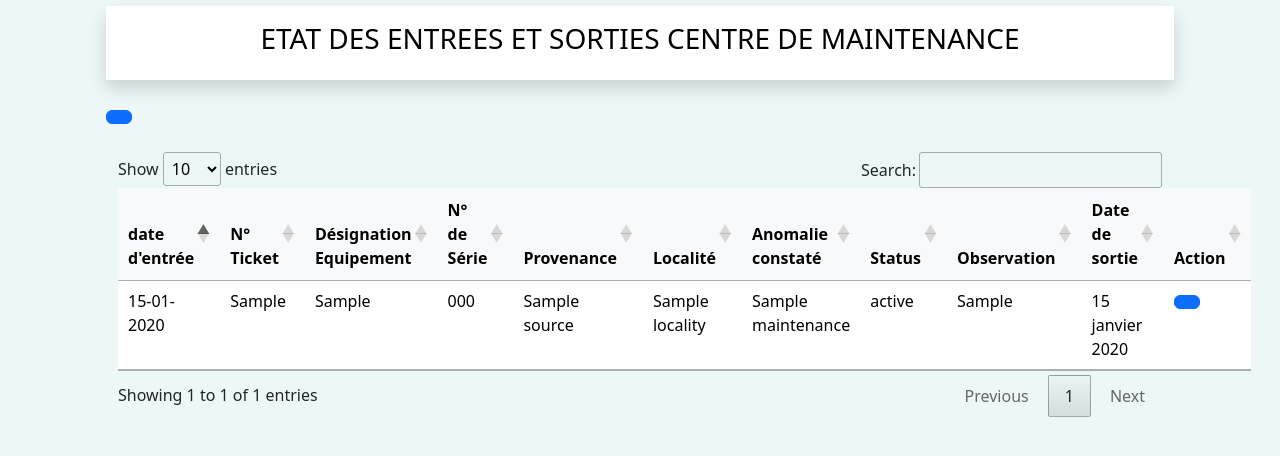
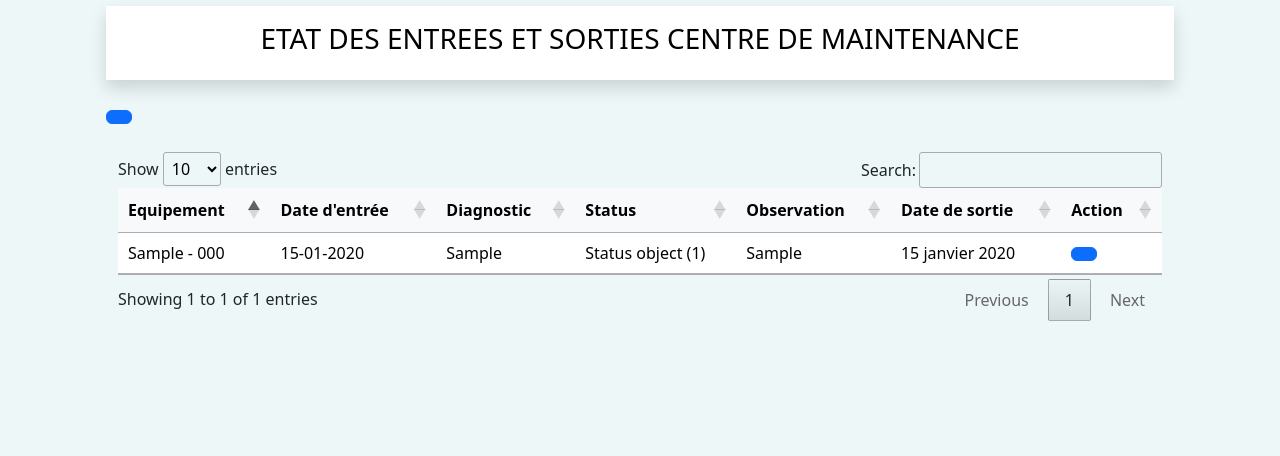
Before and after one commit to bugtronik/stg_labo, a Django app: page /maintenance/1/ in a window 1280 px wide. Shown: the part 194-650 px from the top of the page. Run offline with Django 5.2, Linux system fonts and the light colour scheme; tables that the repository leaves empty hold one stand-in row (values such as "Sample post"); some libraries are stand-ins or nearby versions.

Commit message:
update du model/template de maintenance

```diff
--- a/backend/maintenance/forms.py
+++ b/backend/maintenance/forms.py
@@ -5,21 +5,9 @@ from . import models
 class MaintenanceForm(forms.ModelForm):
     class Meta:
         model = models.Maintenance
-        fields = ['ticket' ,'designation','serialNumber', 'anomaly', 'status', 'observation', 'date_entree', 'date_sortie', 'source', 'locality',]
+        fields = ['diagnostic', 'observation', 'date_entree', 'date_sortie',]
         widgets = {
-            'ticket': TextInput(attrs={
-                'class': "form-control col-4",
-            }),
             'designation': TextInput(attrs={
-                'class': "form-control col-4",
-            }),
-            'serialNumber': TextInput(attrs={
-                'class': "form-control col-4",
-            }),
-            'anomaly': TextInput(attrs={
-                'class': "form-control col-4",
-            }),
-            'status': TextInput(attrs={
                 'class': "form-control col-4",
             }),
             'observation': TextInput(attrs={
--- a/backend/maintenance/templates/maintenance/maintenance.html
+++ b/backend/maintenance/templates/maintenance/maintenance.html
@@ -18,44 +18,33 @@
         <button type="button" class="btn-close" data-bs-dismiss="modal" aria-label="Close"></button>
         </div>
         <form class="row g-3" action="{% url 'maintenance' %}" method="post" autocomplete="off">
+			{% csrf_token %}
             <div class="modal-body">
 				<div class="col-md-12">
-                <label for="ticket">Ticket</label>
-                <input type="text"  class="form-control form-control-ms mb-3" name="ticket">
-                <label for="designation">Désignation Equipement</label>
+					<label for="hotline">Equipement</label>
+                        <select id="hotline" class="form-select" name="hotline">
+                        <option value=""></option>
+                        {% for hotline in hotlines %}
+							{% if hotline.isMaintenance == 'oui' %}
+                        	<option value="{{ hotline.id }}">{{ hotline.designation }} - {{ hotline.serialNumber }}</option>
+							{% endif %}
+                        {% endfor %}
+                    </select>
+					<label for="date_entree">Date d'entrée</label>
+					<input type="date"  class="form-control form-control-ms mb-3" name="date_entree">
+					<label for="designation">Diagnostic</label>
 					<input type="text"  class="form-control form-control-ms mb-3" name="designation">
-                <label for="serialNumber">N° de série</label>
-                <input type="text"  class="form-control form-control-ms mb-3" name="serialNumber">
-                <label for="anomaly">Anomalie</label>
-                <input type="text"  class="form-control form-control-ms mb-3" name="anomaly">
-                <label for="status">Travaux exécutés</label>
-                <input type="text"  class="form-control form-control-ms mb-3" name="status">
+					<label for="status">Travaux effectués</label>
+                    <select id="status" class="form-select" name="status">
+                        <option value=""></option>
+                        {% for statut in status %}
+                        	<option value="{{ statut.id }}">{{ statut.libelle }}</option>
+                        {% endfor %}
+                    </select>
 					<label for="observation">Observation</label>
 					<input type="text"  class="form-control form-control-ms mb-3" name="observation">
-                <label for="date_entree">Date d'entrée</label>
-                <input type="date"  class="form-control form-control-ms mb-3" name="date_entree">
 					<label for="date_sortie">Date de sortie</label>
 					<input type="date"  class="form-control form-control-ms mb-3" name="date_sortie">
-                <label for="source" class="form-label">Provenance</label>
-                <select id="source" class="form-select" name="source">
-                <option value=""></option>
-              {% for source in sources %}
-                <option  value="{{ source.id }}">{{ source.name }}</option>
-              {% endfor %}
-            </select>
-            </div>
-            <div class="col-md-6">
-              <label for="locality" class="form-label">Localité</label>
-              <select id="locality" class="form-select" name="locality">
-                <option value=""></option>
-              {% for locality in localities %}
-                <option  value="{{ locality.id }}">{{ locality.name }}</option>
-              {% endfor %}
-            </select>
-            </div>
-            <div  class="row g-3">
-                {% csrf_token %}
-
 				</div>
             </div>
             <div class="col-12 modal-footer">
@@ -81,13 +70,9 @@
   <table class="table" id="myTable">
     <thead class="table-light">
       <tr>
-          <th scope="col">date d'entrée</th>
-          <th scope="col">N° Ticket</th>
-          <th scope="col">Désignation Equipement</th>
-          <th scope="col">N° de Série</th>
-          <th scope="col">Provenance</th>
-          <th scope="col">Localité</th>
-          <th scope="col">Anomalie constaté</th>
+		<th scope="col">Equipement</th>
+        <th scope="col">Date d'entrée</th>
+		<th scope="col">Diagnostic</th>
         <th scope="col">Status</th>
         <th scope="col">Observation</th>
         <th scope="col">Date de sortie</th>
@@ -97,13 +82,9 @@
   <tbody class="table-group-divider">
       {% for maintenance in maintenances %}
       <tr>
+		<td>{{ maintenance.hotline.designation }} - {{ maintenance.hotline.serialNumber }}</td>
         <td>{{ maintenance.date_entree|date:'d-m-Y' }}</td>
-          <td>{{ maintenance.ticket }}</td>
-          <td>{{ maintenance.designation }}</td>
-          <td>{{ maintenance.serialNumber }}</td>
-          <td>{{ maintenance.source.name }}</td>
-          <td>{{ maintenance.locality.name }}</td>
-          <td>{{ maintenance.anomaly }}</td>
+        <td>{{ maintenance.diagnostic }}</td>
         <td>{{ maintenance.status }}</td>
         <td>{{ maintenance.observation }}</td>
         <td>{{ maintenance.date_sortie }}</td>
@@ -121,35 +102,29 @@
                     <form action="{% url 'maintenance-update' maintenance.id %}"  method="post" autocomplete="off">
                         <div class="modal-body ">
                         {% csrf_token %}
-                        <label for="ticket">Ticket</label>
-                        <input type="text"  class="form-control form-control-ms mb-3"  value="{{ maintenance.ticket}}" name="ticket">
-                        <label for="designation">Désignation</label>
-                        <input type="text"  class="form-control form-control-ms mb-3"  value="{{ maintenance.designation}}" name="designation">
-                        <label for="serialNumber">N° de série</label>
-                        <input type="text"  class="form-control form-control-ms mb-3"  value="{{ maintenance.serialNumber}}" name="serialNumber">
-                        <label for="anomaly">Anomalie constatée</label>
-                        <input type="text"  class="form-control form-control-ms mb-3"  value="{{ maintenance.anomaly}}" name="anomaly">
+						<label for="hotline">Equipement</label>
+                        <select id="hotline" class="form-select" name="hotline">
+                        <option value="{{ maintenance.status.id }}">{{ maintenance.hotline.designation }} - {{ maintenance.hotline.serialNumber }}</option>
+                          {% for status in statuts %}
+                            <option value="{{ status.id }}">{{ status.libelle }}</option>
+                          {% endfor %}
+                        </select>
+						<label for="date_entree">Date d'entrée</label>
+                        <input type="date"  class="form-control form-control-ms mb-3"  value="{{ maintenance.date_entree}}" name="date_entree">
+                        <label for="diagnostic">Diagnostic</label>
+                        <input type="text"  class="form-control form-control-ms mb-3"  value="{{ maintenance.diagnostic}}" name="diagnostic">
                         <label for="status">Travaux exécutés</label>
                         <input type="text"  class="form-control form-control-ms mb-3"  value="{{ maintenance.status}}" name="status">
                         <label for="observation">Observation</label>
                         <input type="text"  class="form-control form-control-ms mb-3"  value="{{ maintenance.observation}}" name="observation">
-                        <label for="source">Provenance</label>
-                        <select id="source" class="form-select" name="source">
-                        <option value="{{ maintenance.source.id }}">{{ maintenance.source.name }}</option>
-                          {% for source in sources %}
-                            <option value="{{ source.id }}">{{ source.name }}</option>
-                          {% endfor %}
-                        </select>
-                        <label for="locality">Localité</label>
-                        <select id="locality" class="form-select" name="locality">
-                        <option value="{{ maintenance.locality.id }}">{{ maintenance.locality.name }}</option>
-                          {% for locality in localities %}
-                            <option value="{{ locality.id }}">{{ locality.name }}</option>
+                        <label for="status">Travaux effectués</label>
+                        <select id="status" class="form-select" name="status">
+                        <option value="{{ maintenance.status.id }}">{{ maintenance.status.libelle }}</option>
+                          {% for status in statuts %}
+                            <option value="{{ status.id }}">{{ status.libelle }}</option>
                           {% endfor %}
                         </select>
                         </div>
-                        <label for="date_entree">Date d'entrée</label>
-                        <input type="date"  class="form-control form-control-ms mb-3"  value="{{ maintenance.date_entree}}" name="date_entree">
                         <label for="date_sortie">Date de sortie</label>
                         <input type="date"  class="form-control form-control-ms mb-3"  value="{{ maintenance.date_sortie}}" name="date_sortie">
                         <div class="modal-footer">
--- a/backend/maintenance/views.py
+++ b/backend/maintenance/views.py
@@ -1,4 +1,4 @@
-from django.shortcuts import render, redirect
+from django.shortcuts import render
 from django.contrib.auth.decorators import login_required
 from . import forms
 from . import models
@@ -8,8 +8,8 @@ from maintenance.forms import MaintenanceForm
 def maintenance(request):
 
     maintenances = models.Maintenance.objects.all()
-    sources = models.Source.objects.all()
-    localities = models.Locality.objects.all()
+    statuts = models.Status.objects.all()
+    hotlines = models.Hotline.objects.all()
     save_data = ''
 
 
@@ -19,11 +19,11 @@ def maintenance(request):
             maintenance_form = form.save(commit=False)
             maintenance_form.user = request.user
             # on récupère la source, la localité avec leur id
-            source = models.Source.objects.get(id=request.POST.get('source'))
-            locality = models.Locality.objects.get(id=request.POST.get('locality'))
+            status = models.Status.objects.get(id=request.POST.get('source'))
+            hotline = models.Hotline.objects.get(id=request.POST.get('locality'))
 
-            maintenance_form.source = source
-            maintenance_form.locality = locality
+            maintenance_form.status = status
+            maintenance_form.hotline = hotline
             maintenance_form.save()
             save_data = 'ok'
 
@@ -34,16 +34,16 @@ def maintenance(request):
                   'maintenance/maintenance.html',
                    {'form': form,
                     'maintenances': maintenances,
-                    'sources': sources,
-                    'localities': localities,
+                    'statuts': statuts,
+                    'hotlines': hotlines,
                     'save_data': save_data})
 
 
 def maintenance_update(request, id):
     maintenance = Maintenance.objects.get(id=id)
     maintenances = Maintenance.objects.all()
-    sources = models.Source.objects.all()
-    localities = models.Locality.objects.all()
+    statuts = models.Status.objects.all()
+    hotlines = models.Hotline.objects.all()
     form = forms.MaintenanceForm()
     update_data = ''
 
@@ -53,10 +53,10 @@ def maintenance_update(request, id):
             maintenance_form = form.save(commit=False)
             maintenance_form.user = request.user
 
-            source = models.Source.objects.get(id=request.POST.get('source'))
-            locality = models.Locality.objects.get(id=request.POST.get('locality'))
-            maintenance_form.source = source
-            maintenance_form.locality = locality
+            status = models.Status.objects.get(id=request.POST.get('source'))
+            hotline = models.Hotline.objects.get(id=request.POST.get('locality'))
+            maintenance_form.status = status
+            maintenance_form.hotline = hotline
             form_update.save()
             update_data = 'ok'
 
@@ -68,6 +68,6 @@ def maintenance_update(request, id):
                   {'form_update': form_update,
                    'form': form,
                   'maintenances': maintenances,
-                  'sources': sources,
-                  'localities': localities,
+                  'statuts': statuts,
+                  'hotlines': hotlines,
                   'update_data': update_data})
```
Also changed, not shown: backend/maintenance/models.py (+8 -9 lines), backend/maintenance/migrations/0008_rename_designation_maintenance_diagnostic_and_more.py (added). Lines whose indentation alone changed are shown as unchanged.
